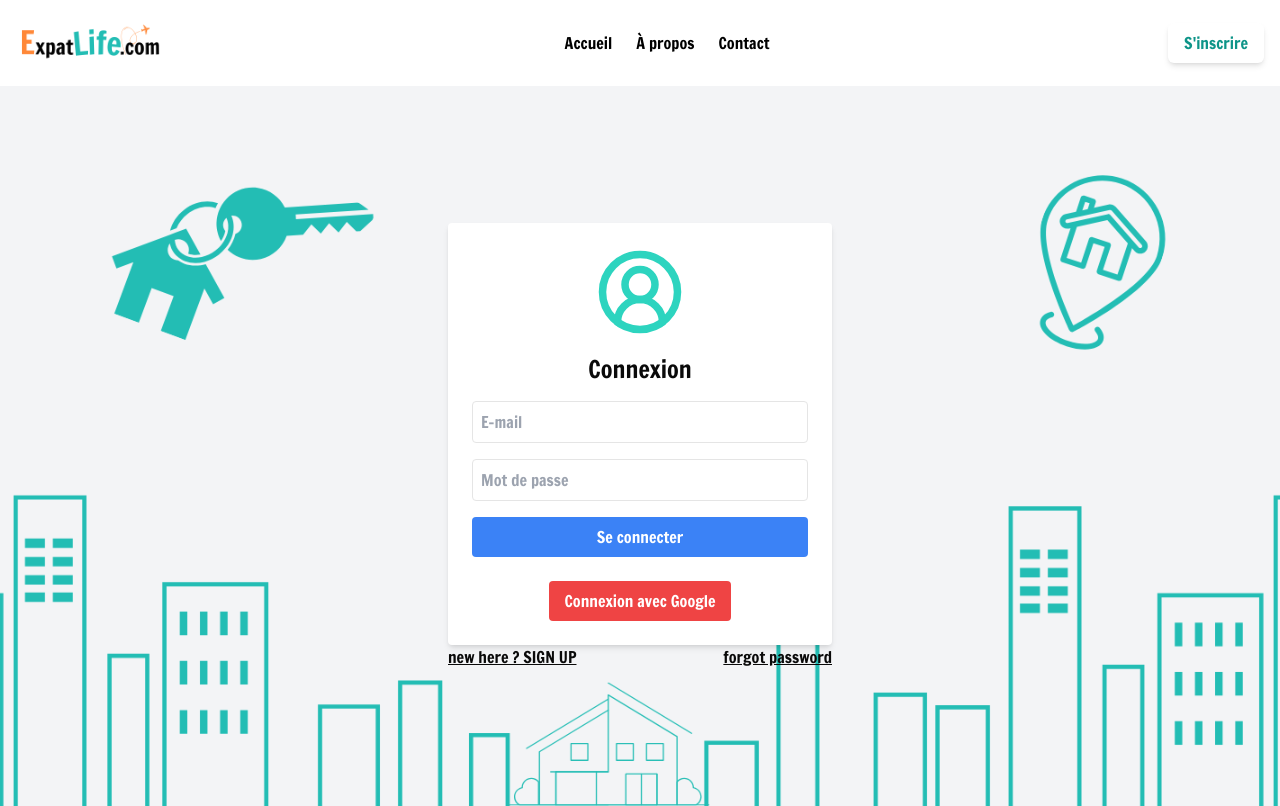
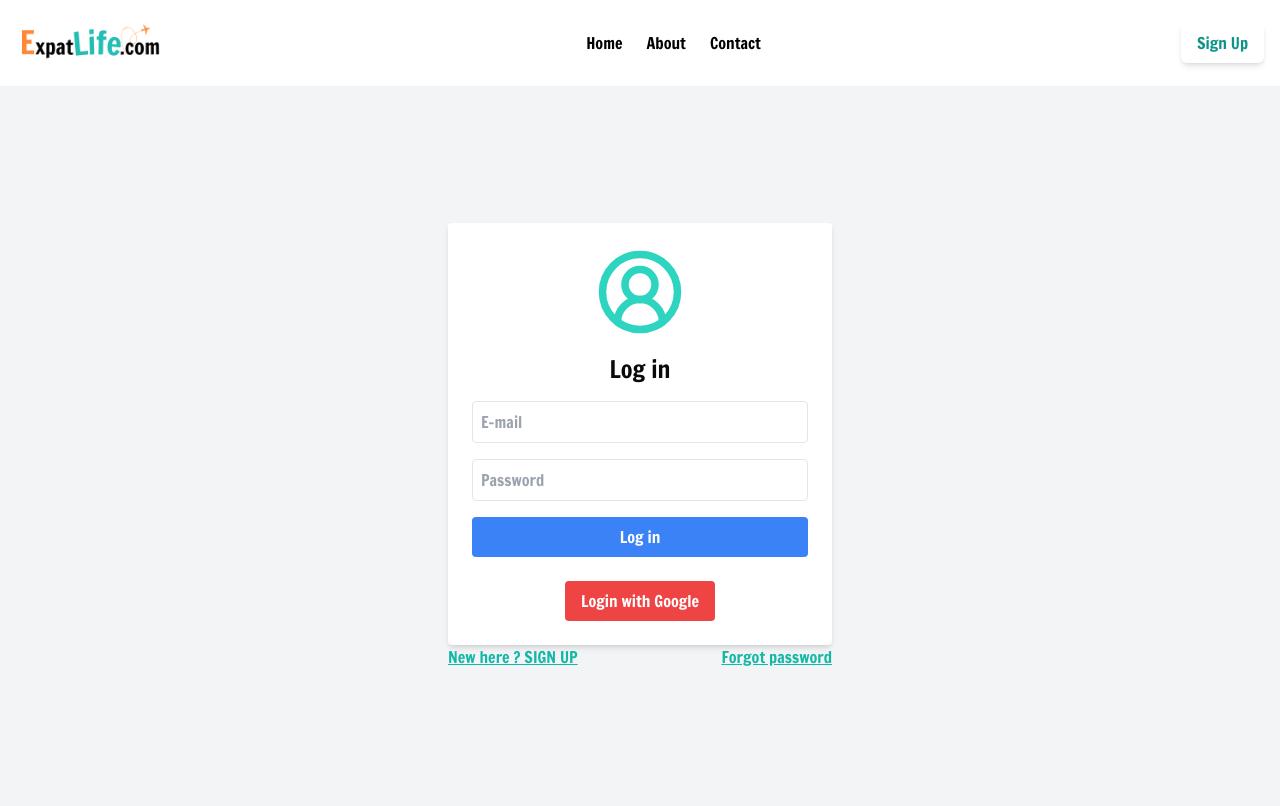
Before and after one commit to tiray972/ExpatLife, a Next.js app: page /auth/login in a window 1280 px wide. Built offline with nearby package versions, Linux system fonts and the light colour scheme; no server answers.

Commit message:
update: log in

```diff
--- a/src/app/auth/login/page.js
+++ b/src/app/auth/login/page.js
@@ -117,7 +117,7 @@ export default function Login() {
       <Header />
       <div
         className="min-h-[90vh] flex items-center bg-contain bg-center justify-center bg-gray-100"
-        style={{ backgroundImage: 'url("/images/background-login.png")' }}
+        // style={{ backgroundImage: 'url("/images/200.png")' }}
       >
         <div>
           <form
@@ -125,7 +125,7 @@ export default function Login() {
             className="space-y-4 flex flex-col items-center justify-center bg-white p-6 rounded shadow-md w-96"
           >
             <CircleUserRound className="text-center text-teal-400" size={90} />
-            <h1 className="text-2xl font-bold text-center">Connexion</h1>
+            <h1 className="text-2xl font-bold text-center">Log in</h1>
 
             {error && <p className="text-red-500 text-sm text-center">{error}</p>}
             <input
@@ -137,7 +137,7 @@ export default function Login() {
             />
             <input
               type="password"
-              placeholder="Mot de passe"
+              placeholder="Password"
               className="border p-2 w-full rounded"
               value={password}
               onChange={(e) => setPassword(e.target.value)}
@@ -166,7 +166,7 @@ export default function Login() {
               type="submit"
               disabled={isLoading}
             >
-              {isLoading ? "Connexion en cours..." : "Se connecter"}
+              {isLoading ? "Loading..." : "Log in"}
             </button>
             <div className="flex justify-center">
               <button
@@ -175,16 +175,16 @@ export default function Login() {
                 onClick={handleGoogleLogin}
                 disabled={isLoading}
               >
-                {isLoading ? "Connexion..." : "Connexion avec Google"}
+                {isLoading ? "Loading..." : "Login with Google"}
               </button>
             </div>
           </form>
           <div className="flex justify-between">
-            <Link href={"/auth/signup"} className="underline">
-            new here ? SIGN UP
+            <Link href={"/auth/signup"} className="underline text-teal-500">
+            New here ? SIGN UP
             </Link>
-            <Link href={"#"} className="underline" >
-            forgot password
+            <Link href={"#"} className="underline text-teal-500" >
+            Forgot password
             </Link>
           </div>
         </div>
--- a/src/components/header.js
+++ b/src/components/header.js
@@ -69,14 +69,14 @@ export default function Header() {
         {/* Navigation */}
         <nav className="hidden md:flex space-x-6">
           <Link href="/">
-            <div className="hover:text-teal-200">Accueil</div>
+            <div className="hover:text-teal-200">Home</div>
           </Link>
           <Link href="/blog">
-            <div className="hover:text-teal-200">À propos</div>
+            <div className="hover:text-teal-200">About</div>
           </Link>
           {isLoggedIn && (
             <Link href="/dashboard">
-              <div className="hover:text-teal-200">Tableau de bord</div>
+              <div className="hover:text-teal-200">Dashboard</div>
             </Link>
           )}
           <Link href="/contact">
@@ -87,12 +87,12 @@ export default function Header() {
         {/* Bouton connexion/déconnexion */}
         {isLoggedIn ? (
           <div className="flex items-center space-x-4">
-            <span className="text-sm">Bonjour, {user?.name || "Utilisateur"}!</span>
+            <span className="text-sm">Hello, {user?.name || "Utilisateur"}!</span>
             <button
               onClick={handleLogout}
               className="bg-white text-teal-600 px-4 py-2 rounded-md shadow-md hover:bg-teal-700 hover:text-white"
             >
-              Déconnexion
+              Log out
             </button>
           </div>
         ) : (
@@ -100,7 +100,7 @@ export default function Header() {
             onClick={() => router.push("/auth/signup")}
             className="bg-white text-teal-600 px-4 py-2 rounded-md shadow-md hover:bg-teal-700 hover:text-white"
           >
-            S'inscrire
+            Sign Up
           </button>
         )}
       </div>
```
